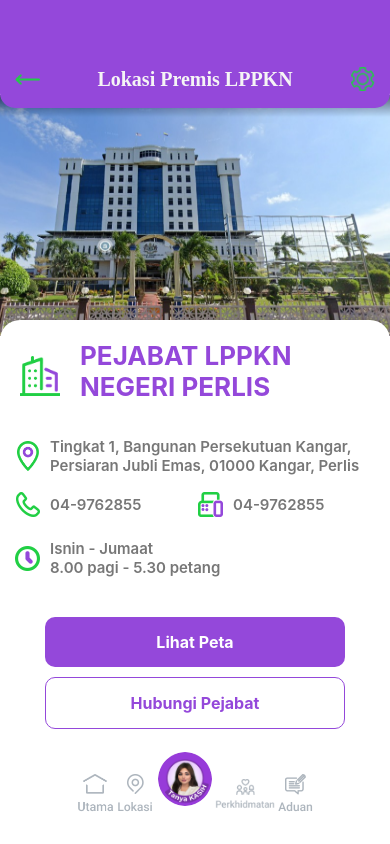
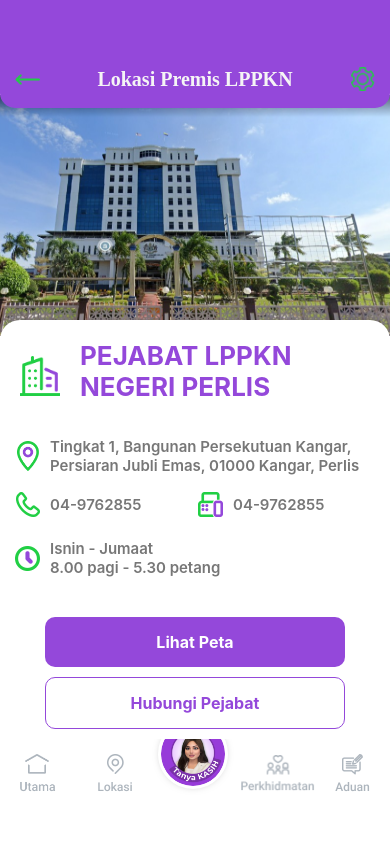
Before and after one commit to enzeeTech/LPPKNApp, a React Native app: screen / in a window 390 px wide. Built offline with nearby package versions, Linux system fonts and the light colour scheme.

Commit message:
LocationInfoScreen complete (FrontEnd)

```diff
--- a/app/screens/locationInfoScreen/BottomTabBar.js
+++ b/app/screens/locationInfoScreen/BottomTabBar.js
@@ -5,26 +5,30 @@
   return (
     <View style={styles.container}>
       <View style={styles.navBar}>
-        {/* Left Icons */}
-        <View style={styles.iconContainer}>
+        {/* Left side Icons */}
+        <View style={styles.iconContainerHome}>
           <TouchableOpacity onPress={() => console.log('Utama Button Pressed!')}>
             <Image source={require('../../assets/utamaIcon.png')} style={styles.icon} />
           </TouchableOpacity>
+        </View>
+        <View style={styles.iconContainerLocation}>
           <TouchableOpacity onPress={() => console.log('Lokasi Button Pressed!')}>
             <Image source={require('../../assets/lokasiIcon.png')} style={styles.icon} />
           </TouchableOpacity>
         </View>
 
         {/* Center Button */}
-        <TouchableOpacity onPress={() => console.log('Tanya Kasih Button Pressed!')} >
-          <Image source={require('../../assets/tanyaKasihIcon.png')} style={styles.centerIcon} />
+        <TouchableOpacity style={styles.centerButtonContainer} onPress={() => console.log('Tanya Kasih Button Pressed!')}  >
+          <Image source={require('../../assets/tanyaKasihIcon.png')} style={styles.centerButton} />
         </TouchableOpacity>
 
-        {/* Right Icons */}
-        <View style={styles.iconContainer}>
+        {/* Right side Icons */}
+        <View style={styles.iconContainerService}>
           <TouchableOpacity onPress={() => console.log('Perkhidmatan Button Pressed!')}>
-            <Image source={require('../../assets/perkhidmatanIcon.png')} style={styles.largeIcon} />
+            <Image source={require('../../assets/perkhidmatanIcon.png')} style={styles.serviceIcon} />
           </TouchableOpacity>
+        </View>
+        <View style={styles.iconContainerFeedback}>
           <TouchableOpacity onPress={() => console.log('Aduan Button Pressed!')}>
             <Image source={require('../../assets/aduanIcon.png')} style={styles.icon} />
           </TouchableOpacity>
@@ -38,14 +42,15 @@
   container: {
     backgroundColor: '#FFFFFF',
     position: 'absolute',
+    justifyContent: 'center',
     bottom: 0,
     left: 0,
     right: 0,
-    alignItems: 'center',
+    // alignItems: 'center',
   },
   navBar: {
     flexDirection: 'row',
-    justifyContent: 'space-between',
+    justifyContent: 'space-evenly',
     alignItems: 'center',
     backgroundColor: '#fff',
     // borderRadius: 15,
@@ -59,53 +64,54 @@
     height: 60,
     // marginHorizontal: 10,
     marginBottom: 20,
-  },
-  iconContainer: {
-    // padding: 20,
-    justifyContent: 'center',
-    alignItems: 'center',
-    flexDirection: 'row',
-  },
-  sideIconContainer: {
-    flexDirection: 'row',
-    width: '50%',
-    justifyContent: 'space-evenly',
+    flex: 1,
   },
   icon: {
-    padding: 20,
+    // padding: 20,
     width: 40,
     height: 40,
     resizeMode: 'contain',
   },
-  largeIcon: {
-    padding: 20,
-    width: 60,
-    height: 80,
+  serviceIcon: {
+    // padding: 20,
+    // paddingLeft: 20,
+    width: 75,
+    height: 75,
     resizeMode: 'contain',
   },
-  centerButton: {
-    backgroundColor: '#8A2BE2',
-    borderRadius: 30,
-    padding: 10,
-    marginTop: -30,
+  iconContainerLocation: {
+    paddingRight: 10,
+  },
+  iconContainerHome: {
+    paddingRight: 20,
+  },
+  centerButtonContainer: {
+    width: 60,
+    height: 60,
+    // resizeMode: 'contain',
+    borderRadius: 35,
+    // backgroundColor: '#8A2BE2',
+    backgroundColor: '#FFF',
     justifyContent: 'center',
     alignItems: 'center',
     shadowColor: '#000',
-    shadowOpacity: 0.1,
+    shadowOpacity: 0.5,
     shadowRadius: 10,
     shadowOffset: { width: 0, height: 0 },
     elevation: 10, // for Android shadow
+    // paddingBottom: 40,
+    marginBottom: 40,
   },
-  centerIcon: {
-    width: 60,
-    height: 60,
+  centerButton: {
+    width: 70,
+    height: 70,
     resizeMode: 'contain',
+    // justifyContent: 'center',
     borderRadius: 35,
     borderColor: 'white',
     borderWidth: 3,
     overflow: 'hidden',
     backgroundColor: 'white',
-    marginBottom: 30,
   },
 });
 
```
